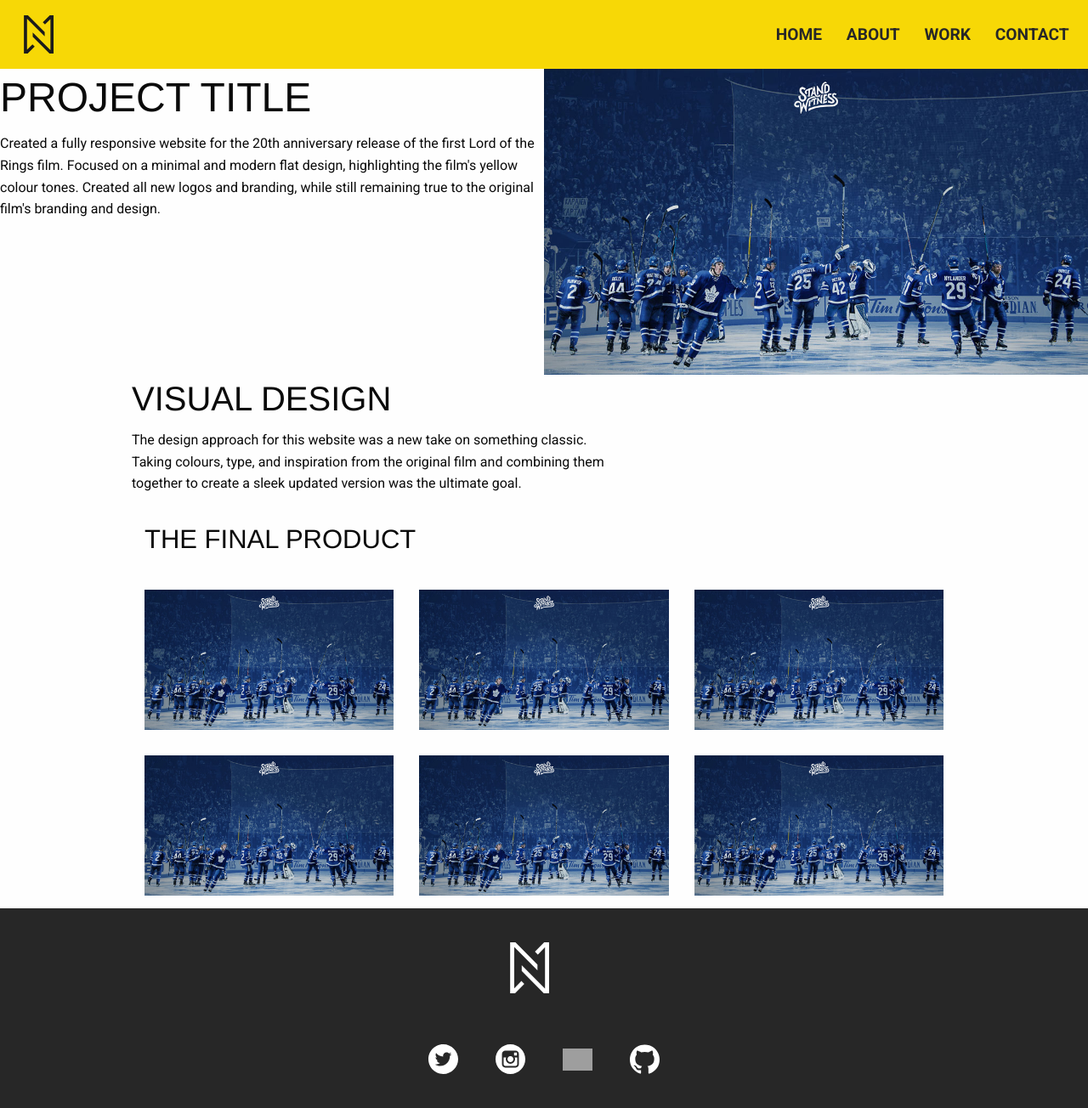
After one commit to nandodoria/Doria_F_Portfolio, a PHP site: page /fellowship.html in a window 1280 px wide. The commit adds this page. Shown: the whole page at 85% size. Run offline with PHP 8.4, Linux system fonts and the light colour scheme; grey boxes are pictures that could not be loaded.

Commit message:
adding fellowship.html page and creating mockup

```diff
--- a/about.html
+++ b/about.html
@@ -132,7 +132,7 @@
                 </div>
 
 
-
+          </div>
 
 
 
@@ -171,7 +171,6 @@
 
 
 
- </div> <!-- END OF MAIN CONTAINER FULL-->
 
 
     <script src="js/vendor/jquery.js"></script>
--- a/css/main.css
+++ b/css/main.css
@@ -272,7 +272,7 @@ body {
   font-weight: bold;
   padding: 8px;
   color: #272727;
-  max-width: 50%;
+  max-width: 100%;
   margin-top: 50px;
   margin-bottom: 30px; }
 
@@ -333,7 +333,7 @@ body {
   font-weight: bold;
   padding: 8px;
   color: white;
-  max-width: 50%;
+  max-width: 100%;
   margin-top: 20px;
   margin-bottom: 30px; }
 
@@ -1255,7 +1255,7 @@ textarea:focus {
     margin-top: 100px; }
 
   #contactbutton {
-    max-width: 15%;
+    max-width: 100%;
     margin-bottom: 80px;
     margin-top: 40px; }
 
--- /dev/null
+++ b/fellowship.html
@@ -0,0 +1,138 @@
+<!doctype html>
+<html class="no-js" lang="en" dir="ltr">
+  <head>
+    <meta charset="utf-8">
+    <meta http-equiv="x-ua-compatible" content="ie=edge">
+    <meta name="viewport" content="width=device-width, initial-scale=1.0">
+    <title>Nando D'Oria</title>
+    <link href="https://fonts.googleapis.com/css?family=Roboto:300,400,500,700,900" rel="stylesheet">
+    <link rel="stylesheet" href="css/foundation.css">
+    <link rel="stylesheet" href="css/app.css">
+    <link rel="stylesheet" href="css/main.css">
+  </head>
+  <body>
+
+
+
+          <div id="top"></div>
+          <!-- making nav sticky-->
+          <div data-sticky-container>
+            <div data-sticky data-sticky-on="small" data-margin-top='0'>
+                  <!-- mobile and desktop navigation begins-->
+                  <div id="phonemenubar" class="title-bar-right" data-responsive-toggle="nav-menu" data-hide-for="medium">
+                      <a href="#"><img src="images/nandologo.svg" alt="menu navigation logo" id="mobilelogo"></a>
+                      <button id="hamburgermenu" class="menu-icon" type="button" data-toggle="nav-menu"></button>
+                  </div>
+
+                  <div class="top-bar" id="nav-menu">
+                      <img src="images/nandologo.svg" alt="menu navigation logo" class="hide-for-small-only" id="mainnavlogo">
+                      <div class="top-bar-right">
+                        <ul class="menu horizontal" id="navitems" data-dropdown-menu>
+                          <li><a href="index.html">HOME</a></li>
+                          <li><a href="about.html">ABOUT</a></li>
+                          <li><a href="work.html">WORK</a></li>
+                          <li><a href="contact.html">CONTACT</a></li>
+                        </ul>
+                      </div>
+                  </div>
+                  <!-- mobile and desktop navigation ends-->
+            </div>
+          </div>
+
+          <div id="work_background" class="grid-x full grid-container">
+
+            <div class="work_introduction cell small-10 medium-10 large-6">
+                <h1 class="work_title">PROJECT TITLE</h1>
+                <p class="work_paragraph"> Created a fully responsive website for
+                    the 20th anniversary release of the first Lord of the Rings film.
+                    Focused on a minimal and modern flat design, highlighting the film's
+                    yellow colour tones. Created all new logos and branding, while still
+                    remaining true to the original film's branding and design. </p>
+            </div>
+
+            <div class="cell small-11 small-offset-1 medium-offset-2 medium-10 large-offset-0 large-6">
+                <img src="images/test-medium.jpg" alt="project screenshot" class="work_screenshot">
+            </div>
+
+          </div>
+
+
+          <div class="designsection grid-x align-center-middle grid-container">
+                <div class="visualdesign cell small-10 medium-10 large-7">
+                    <h2>VISUAL DESIGN</h2>
+                    <p> The design approach for this website was a new take on something
+                        classic. Taking colours, type, and inspiration from the original
+                        film and combining them together to create a sleek updated version
+                        was the ultimate goal. </p>
+                </div>
+
+                <div class="colors cell small-8 medium-8 large-5">
+                    <div id="fellowship_color1"></div>
+                    <div id="fellowship_color2"></div>
+                    <div id="fellowship_color3"></div>
+                    <div id="fellowship_color4"></div>
+                </div>
+          </div>
+
+          <div class="grid-x full grid-container">
+              <div class="mockupsection" class="cell small-12 medium-12 large-12">
+
+              </div>
+          </div>
+
+          <div class="grid-container align-center-middle">
+            <div class="grid-x grid-margin-x grid-padding-y align-center-middle grid-container">
+                    <h3 class="cell small-12"> THE FINAL PRODUCT </h3>
+                    <div class="cell small-12 medium-4 large-4"><img src="images/test-medium.jpg" alt="test"></div>
+                    <div class="cell small-12 medium-4 large-4"><img src="images/test-medium.jpg" alt="test"></div>
+                    <div class="cell small-12 medium-4 large-4"><img src="images/test-medium.jpg" alt="test"></div>
+                    <div class="cell small-12 medium-4 large-4"><img src="images/test-medium.jpg" alt="test"></div>
+                    <div class="cell small-12 medium-4 large-4"><img src="images/test-medium.jpg" alt="test"></div>
+                    <div class="cell small-12 medium-4 large-4"><img src="images/test-medium.jpg" alt="test"></div>
+            </div>
+          </div>
+
+
+
+
+
+
+          <!--footer-->
+          <div id="footersection">
+          <div id="logosection" class="grid-x align-center-middle grid-container">
+
+            <div id="logodiv" class="cell small-2 medium-2 large-1">
+              <a href="#top" data-smooth-scroll><img src="images/footerlogo.svg" id="footerlogo" alt="footer logo"></a>
+            </div>
+
+          </div>
+
+          <div id="iconsection" class="grid-x align-center-middle grid-container">
+
+
+            <div id="socialicons" class="cell small-8">
+              <a href="#"><img src="images/twitter.svg" alt="twitter" class="footericon"></a>
+              <a href="#"><img src="images/instagram.svg" alt="instagram" class="footericon"></a>
+              <a href="#"><img src="images/behance.svg" alt="behance" class="footericon"></a>
+              <a href="#"><img src="images/github.svg" alt="github" class="footericon"></a>
+            </div>
+
+          </div>
+
+            <div id="privacy">
+
+            </div>
+
+          </div>
+          <!--footer/page end-->
+
+
+
+
+
+    <script src="js/vendor/jquery.js"></script>
+    <script src="js/vendor/what-input.js"></script>
+    <script src="js/vendor/foundation.js"></script>
+    <script src="js/app.js"></script>
+  </body>
+</html>
--- a/sass/main.scss
+++ b/sass/main.scss
@@ -383,7 +383,7 @@ body
     font-weight: bold;
     padding: 8px;
     color: #272727;
-    max-width: 50%;
+    max-width: 100%;
     margin-top: 50px;
     margin-bottom: 30px;
 }
@@ -463,7 +463,7 @@ body
     font-weight: bold;
     padding: 8px;
     color: white;
-    max-width: 50%;
+    max-width: 100%;
     margin-top: 20px;
     margin-bottom: 30px;
 }
@@ -1857,7 +1857,7 @@ textarea:focus
 
     #contactbutton
     {
-        max-width: 15%;
+        max-width: 100%;
         margin-bottom: 80px;
         margin-top: 40px;
     }
--- a/work.html
+++ b/work.html
@@ -74,7 +74,7 @@
                             <li class="workprojectli">UX/UI DESIGN</li>
                             <li class="workprojectli">RESPONSIVE WEBSITE</li>
                         </ul>
-                        <div class="workprojectbutton"><p> VIEW PROJECT </p></div>
+                        <a href="fellowship.html"><div class="workprojectbutton"><p> VIEW PROJECT </p></div></a>
                         </div>
                     </div>
             </div>
```
Also changed, not shown: index.html (+8 -8 lines), 1 other file.
